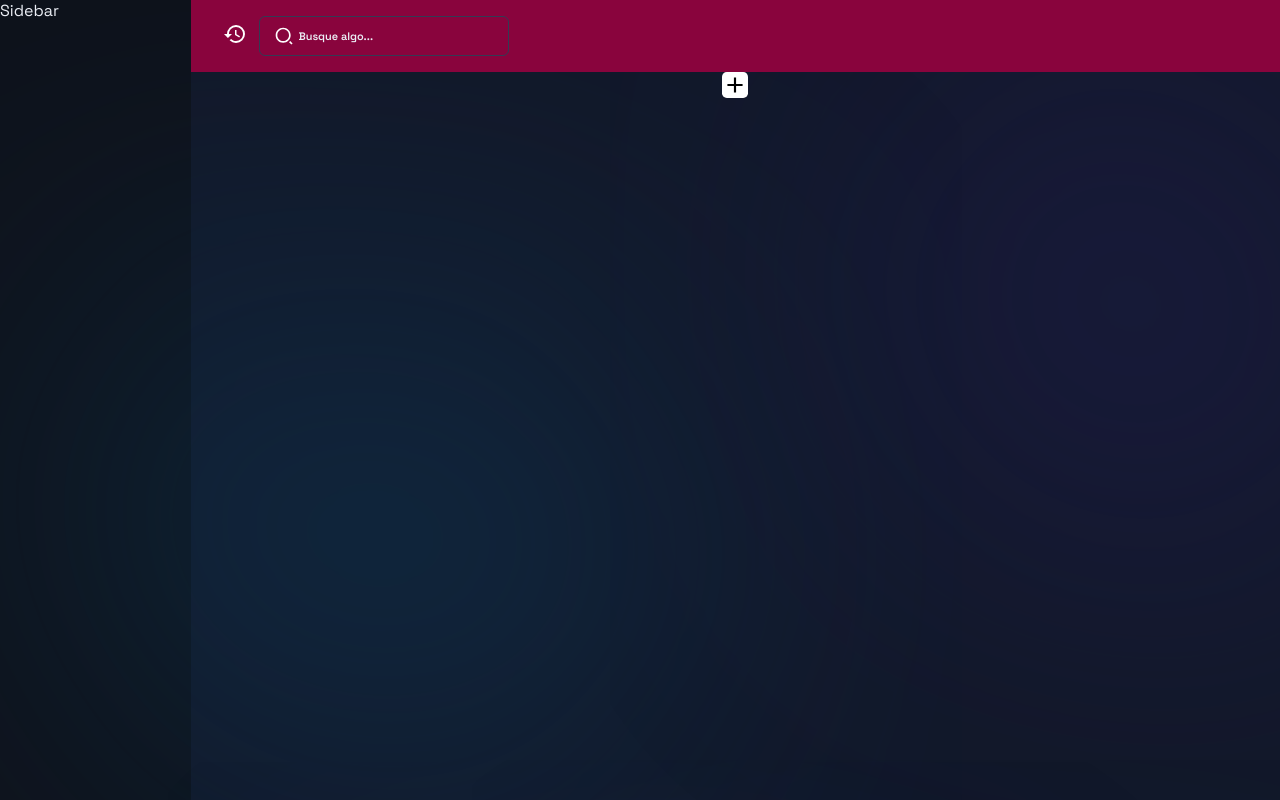
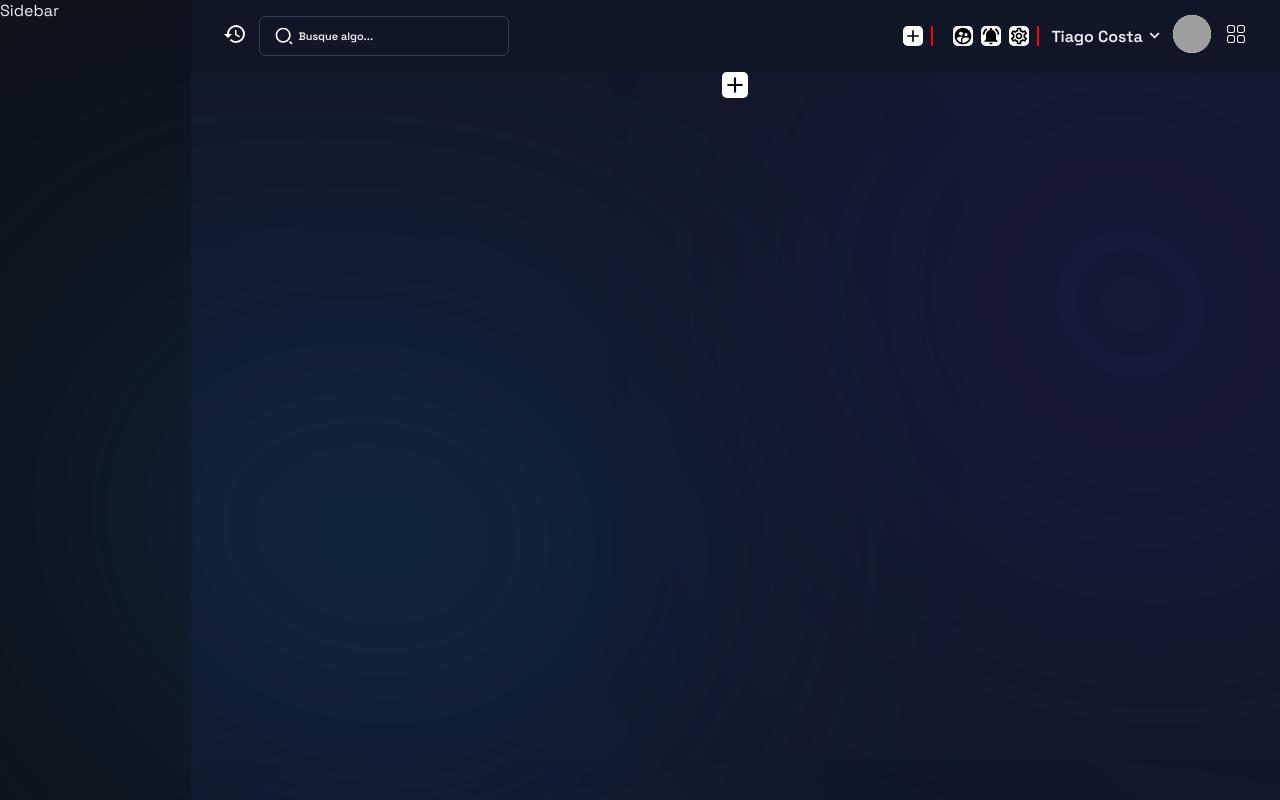
Before and after one commit to kostiago/filmista, a Next.js app in the folder client-web/: page /dashboard in a window 1280 px wide. Built offline with nearby package versions, Linux system fonts and the light colour scheme; grey boxes are pictures that could not be loaded.

Commit message:
feat: Header continuation

```diff
--- a/client-web/src/components/back-office/Dashboard/Header/Header.tsx
+++ b/client-web/src/components/back-office/Dashboard/Header/Header.tsx
@@ -1,7 +1,32 @@
+"use client";
 import Input from "@/components/Input/Input";
 import styles from "./header.module.scss";
-import { MdOutlineHistory, MdAdd } from "react-icons/md";
+
+import ImageIcon from "../../../../../public/images/saly.svg";
+import { CiGrid41, CiGrid42 } from "react-icons/ci";
+import {
+  MdOutlineHistory,
+  MdAdd,
+  MdSupervisedUserCircle,
+  MdNotificationsActive,
+  MdOutlineSettings,
+} from "react-icons/md";
+
+import { FaChevronDown } from "react-icons/fa";
+import Image from "next/image";
+import { useState } from "react";
+
 const Header = () => {
+  const [hovered, setHovered] = useState(false);
+
+  const handleMouseEnter = () => {
+    setHovered(true);
+  };
+
+  const handleMouseLeave = () => {
+    setHovered(false);
+  };
+
   return (
     <section className={styles.header}>
       <article className={styles.left}>
@@ -9,7 +34,55 @@ const Header = () => {
         <Input />
       </article>
 
-      <article className={styles.right}></article>
+      <article className={styles.right}>
+        <div className={styles.border}>
+          <button className={styles.tooltip}>
+            <MdAdd />
+          </button>
+        </div>
+
+        <div className={styles.border}>
+          <button className={styles.tooltip}>
+            <MdSupervisedUserCircle />
+          </button>
+
+          <button className={styles.tooltip}>
+            <MdNotificationsActive />
+          </button>
+
+          <button className={styles.tooltip}>
+            <MdOutlineSettings />
+          </button>
+        </div>
+
+        <div className={styles.perfil}>
+          <button className={styles.btn}>
+            <p>Tiago Costa</p>
+            <FaChevronDown />
+          </button>
+
+          <button>
+            <Image
+              src={ImageIcon}
+              alt="minha foto"
+              width={96}
+              height={96}
+              className={styles.photo}
+            />
+          </button>
+
+          <button
+            onMouseEnter={handleMouseEnter}
+            onMouseLeave={handleMouseLeave}
+          >
+            {hovered ? (
+              <CiGrid42 className={styles.grid} />
+            ) : (
+              <CiGrid41 className={styles.grid} />
+            )}
+          </button>
+        </div>
+      </article>
     </section>
   );
 };
--- a/client-web/src/components/back-office/Dashboard/Header/header.module.scss
+++ b/client-web/src/components/back-office/Dashboard/Header/header.module.scss
@@ -1,5 +1,5 @@
 .header {
-  background: #89043d;
+  background: #101625;
   display: flex;
   padding-left: 2rem;
   padding-right: 2rem;
@@ -21,6 +21,14 @@
 
   .right {
     display: flex;
+    gap: 0.75rem;
+    align-items: center;
+
+    .border {
+      display: flex;
+      padding-right: 0.5rem;
+
+      border-right: 2px solid red;
 
       .tooltip {
         position: relative;
@@ -31,18 +39,79 @@
         background: #fff;
         border-radius: 0.3rem;
         border: none;
-
+        margin-left: 0.5rem;
         &::before {
           content: "Comece agora";
           font-size: 0.8rem;
           position: absolute;
-        width: 150%;
+          width: 100px;
           background-color: bisque;
+          padding: 0.5rem 1rem;
+          transform: translateX(-50%);
+          left: 50%;
+          bottom: -3rem;
+          z-index: 1;
+          display: none;
+        }
+
+        &::after {
+          content: "";
+          position: absolute;
+          border-bottom: 1.25rem solid bisque;
+          border-left: 1.25rem solid transparent;
+          border-right: 1.25rem solid transparent;
+          transform: translateX(-50%);
+          left: 50%;
+          bottom: -1.7rem;
+          display: none;
+        }
+
+        &:hover::before {
+          display: block;
+        }
+
+        &:hover::after {
+          display: block;
         }
 
         svg {
-        width: 26px;
-        height: 26px;
+          width: 20px;
+          height: 20px;
+        }
+      }
+    }
+
+    .perfil {
+      display: flex;
+      gap: 0.75rem;
+
+      .btn {
+        display: flex;
+        font-size: 1rem;
+        align-items: center !important;
+        font-weight: 600;
+        color: var(--text);
+        p {
+          margin-right: 6px;
+        }
+        svg {
+          width: 0.7rem;
+          height: 0.7rem;
+        }
+      }
+
+      .photo {
+        background-color: #fff;
+        border-radius: 100%;
+        width: 2.5rem;
+        height: 2.5rem;
+        border: 1px solid #0d1723;
+      }
+
+      .grid {
+        width: 1.5rem;
+        height: 1.5rem;
+        color: #fff;
       }
     }
   }
```
Also changed, not shown: 1 other file (tests, documents, lock files or other folders). Lines whose indentation alone changed are shown as unchanged.
